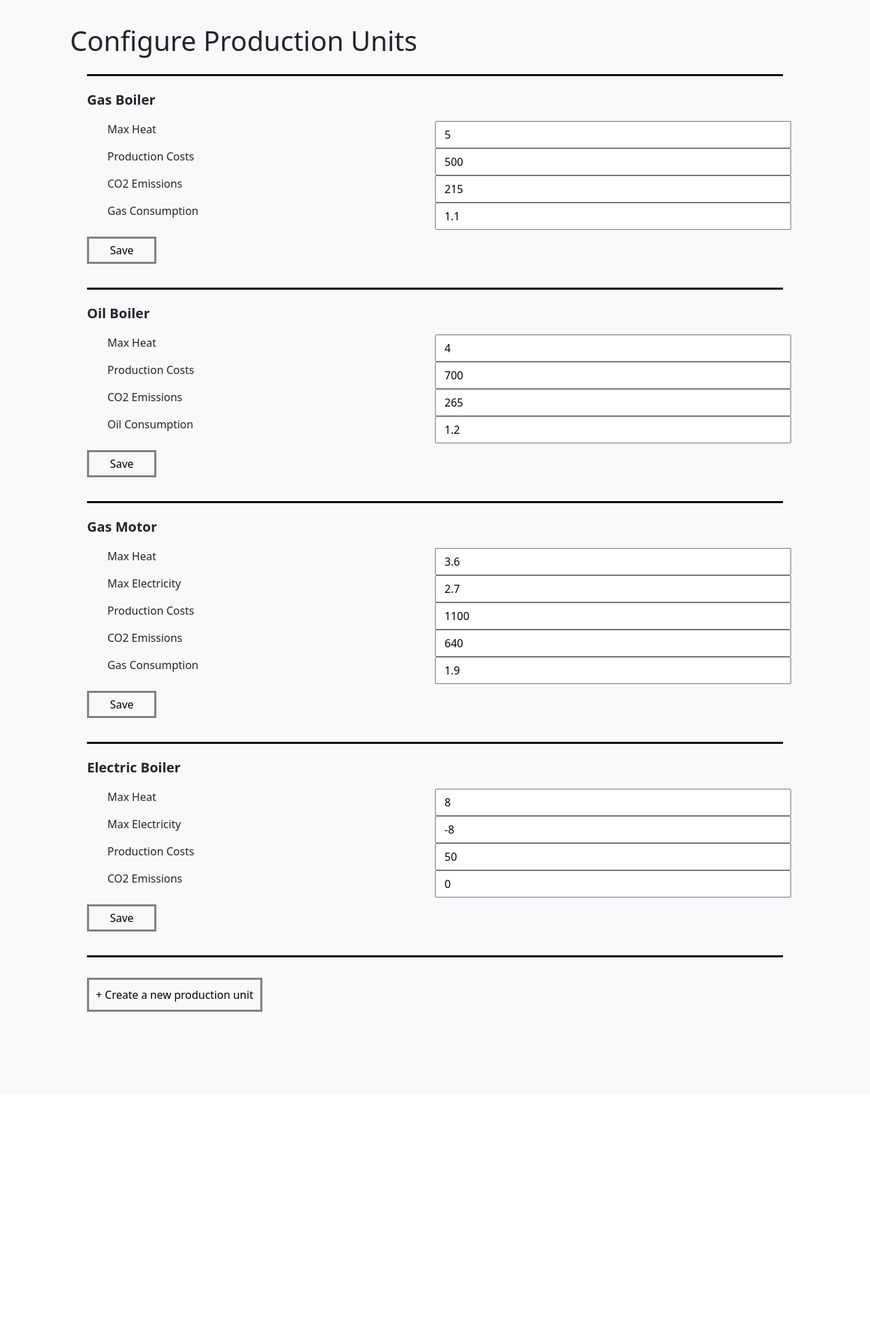
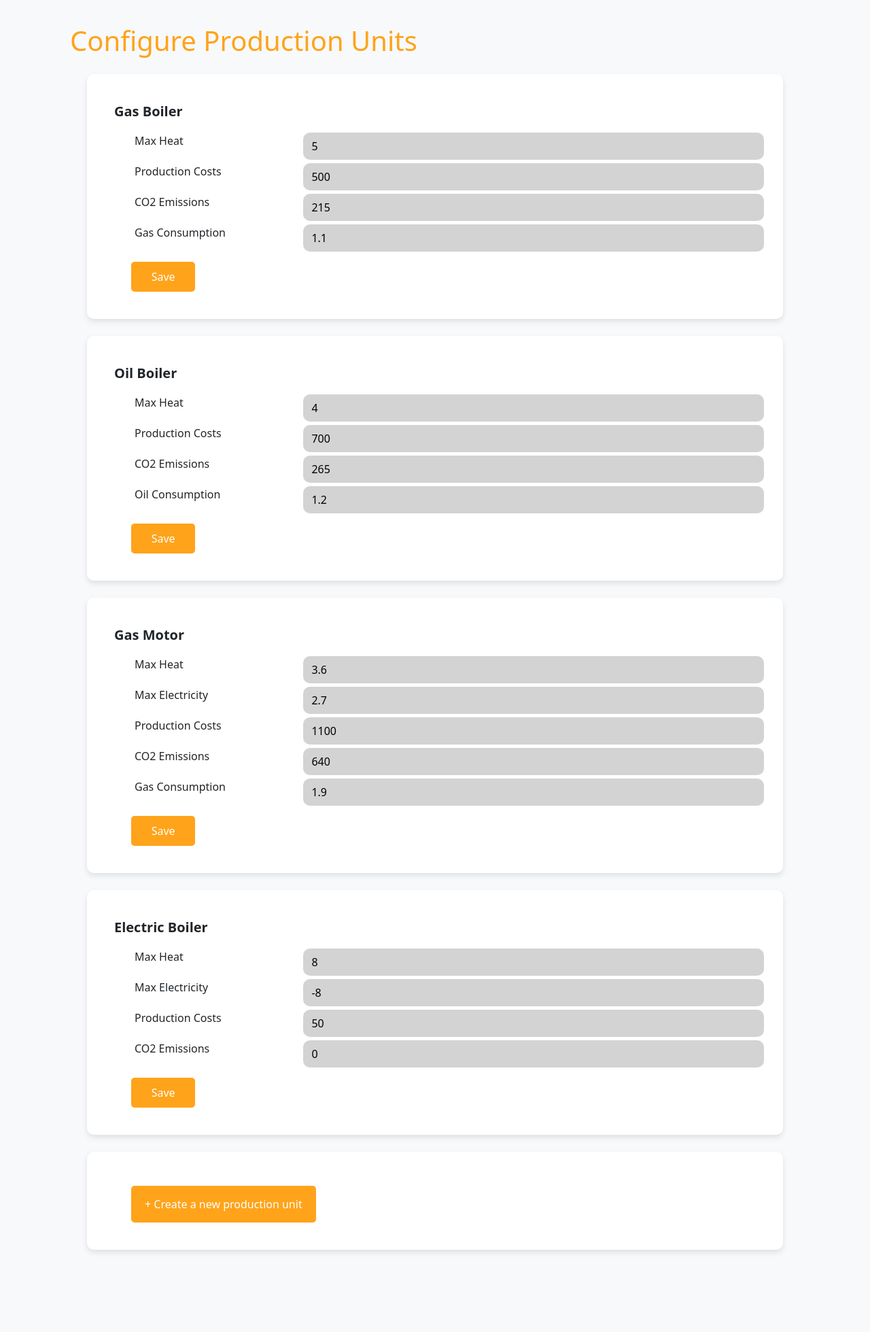
Before and after one commit to Kacper-Grzyb/heat-production-optimization, an ASP.NET Core app: page /ProductionUnitConfiguration in a window 1280 px wide. Shown: the part 70-2029 px from the top of the page at 68% size. Before the commit the page ends 1558 px from the top, so only its background shows below. Run offline with ASP.NET Core 8, Linux system fonts and the light colour scheme; style sheets or scripts are compiled from the project's sources; some libraries are stand-ins or nearby versions.

Commit message:
unit configuration ui

```diff
--- a/heat-production-optimization/Pages/ProductionUnitConfiguration.cshtml
+++ b/heat-production-optimization/Pages/ProductionUnitConfiguration.cshtml
@@ -9,17 +9,25 @@
 <head>
 	<style>
 		.property-name {
-			width: 50%;
+			width: 30%;
 			float: left;
 		}
 
+		.row {
+			margin-bottom: 5px;
+		}
+
 		.property-input {
-			width: 50%;
+			width: 70%;
 			float: right;
+			border:none;
+			background-color: lightgray;
+			border-radius: 10px;
 		}
 
 		.page-title {
 			margin-bottom: 25px;
+			color: #ffa31a;
 		}
 
 		.unit-title {
@@ -28,10 +36,12 @@
 		}
 
 		.unit-form {
-			border-top: solid black;
 			width: 80vw;
 			margin: 25px;
-			padding-top: 20px
+			padding: 40px;
+			border-radius: 10px;
+			box-shadow: 0 4px 8px rgba(0, 0, 0, 0.1);
+			background-color: #fff;
 		}
 
 		.unit-form-row {
@@ -40,30 +50,41 @@
 		}
 
 		.unit-form-button {
-			margin-top: 10px;
-			margin-bottom: 10px;
+			padding: 10px 0;
+			margin: 10px 0px 0px 25px;
+			font-size: 16px;
+			cursor: pointer;
+			border: none;
+			border-radius: 5px;
+			background-color: #ffa31a;
+			color: #fff;
+			transition: background-color 0.3s ease, transform 0.2s ease;
 			width: 10%;
-			border: solid grey;
-			background-color: transparent;
-			padding: 5px 0px 5px 0px;
 		}
 
 		.unit-form-button-delete {
-			margin-top: 10px;
-			margin-bottom: 10px;
+			padding: 10px 0;
+			margin: 10px 0px 0px 25px;
+			font-size: 16px;
+			cursor: pointer;
+			border: none;
+			border-radius: 5px;
+			background-color: red;
+			color: #fff;
+			transition: background-color 0.3s ease, transform 0.2s ease;
 			width: 10%;
-			border: solid red;
-			background-color: transparent;
-			padding: 5px 0px 5px 0px;
 		}
 
 		.unit-form-button:hover, .create-button:hover {
-			background-color: grey;
-			color: white;
+			background-color: #d98e1e;
+		}
+
+		.unit-form-button:active, .create-button:active {
+			transform: scale(0.95);
 		}
 
 		.unit-form-button-delete:hover {
-			background-color: red;
+			background-color: darkred;
 			color:white;
 		}
 
@@ -74,10 +95,15 @@
 		}
 
 		.create-button {
-			padding: 10px;
-			border: solid grey;
-			background-color: transparent;
-			margin-top: 10px
+			padding: 15px 20px 15px 20px;
+			margin: 10px 0px 0px 25px;
+			font-size: 16px;
+			cursor: pointer;
+			border: none;
+			border-radius: 5px;
+			background-color: #ffa31a;
+			color: #fff;
+			transition: background-color 0.3s ease, transform 0.2s ease;
 		}
 
 	</style>
```
